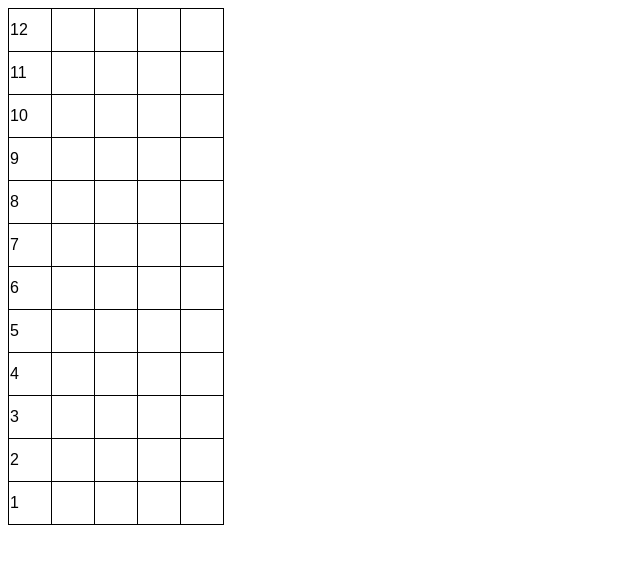
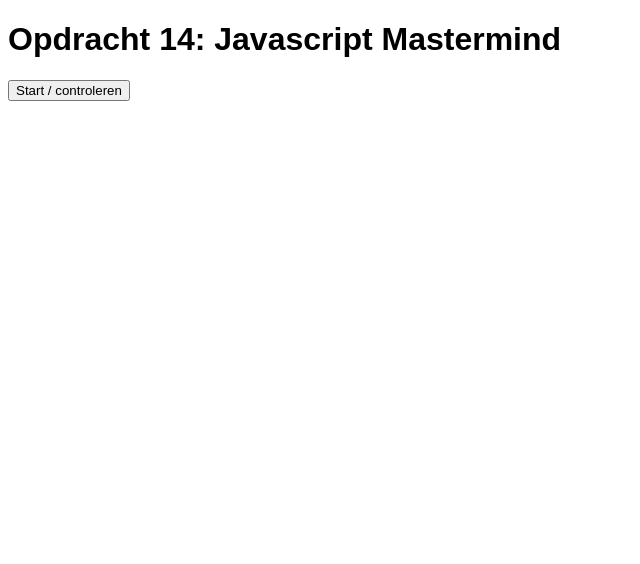
Before and after one commit to larsanker50/Opdracht-14-Javascript-Mastermind, a plain HTML site: page index.html in a window 1280 px wide. Shown: the whole page, without its empty margins (0-640 px from the left). Drawn offline with Linux system fonts and the light colour scheme.

Commit message:
Update index.html

```diff
--- a/index.html
+++ b/index.html
@@ -7,95 +7,11 @@
     <link rel="stylesheet" href="style.css">
 </head>
 <body>
-    <table>
-        <tbody>
-        <tr>
-        <td>12</td>
-        <td onclick="colorLoop()"></td>
-        <td></td>
-        <td></td>
-        <td></td>
-        </tr>
-        <tr>
-        <td>11</td>
-        <td></td>
-        <td></td>
-        <td></td>
-        <td></td>
-        </tr>
-        <tr>
-        <td>10</td>
-        <td></td>
-        <td></td>
-        <td></td>
-        <td></td>
-        </tr>
-        <tr>
-        <td>9</td>
-        <td></td>
-        <td></td>
-        <td></td>
-        <td></td>
-        </tr>
-        <tr>
-        <td>8</td>
-        <td></td>
-        <td></td>
-        <td></td>
-        <td></td>
-        </tr>
-        <tr>
-        <td>7</td>
-        <td></td>
-        <td></td>
-        <td></td>
-        <td></td>
-        </tr>
-        <tr>
-        <td>6</td>
-        <td></td>
-        <td></td>
-        <td></td>
-        <td></td>
-        </tr>
-        <tr>
-        <td>5</td>
-        <td></td>
-        <td></td>
-        <td></td>
-        <td></td>
-        </tr>
-        <tr>
-        <td>4</td>
-        <td></td>
-        <td></td>
-        <td></td>
-        <td></td>
-        </tr>
-        <tr>
-        <td>3</td>
-        <td></td>
-        <td></td>
-        <td></td>
-        <td></td>
-        </tr>
-        <tr>
-        <td>2</td>
-        <td></td>
-        <td></td>
-        <td></td>
-        <td></td>
-        </tr>
-        <tr>
-        <td>1</td>
-        <td></td>
-        <td></td>
-        <td></td>
-        <td></td>
-        </tr>
-        </tbody>
-        </table>
-
+    <h1>Opdracht 14: Javascript Mastermind</h1>
+    <button id="button" onclick="buttonClick()">Start / controleren</button>
+    <br>
+    <br>
+    <div id="javascriptTable"></div>
     <script type="text/javascript" src="script.js"></script>
 </body>
 </html>
```
